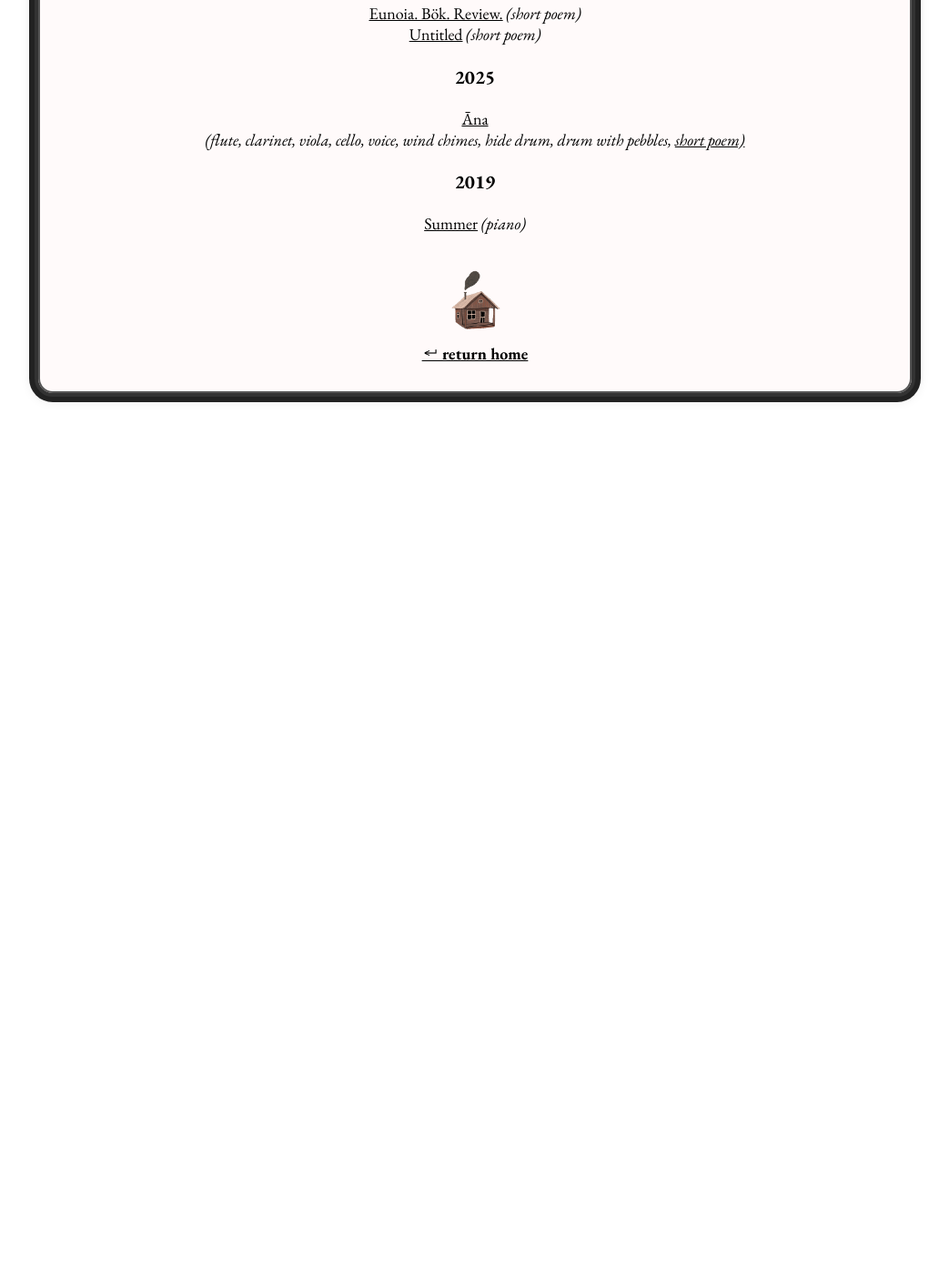
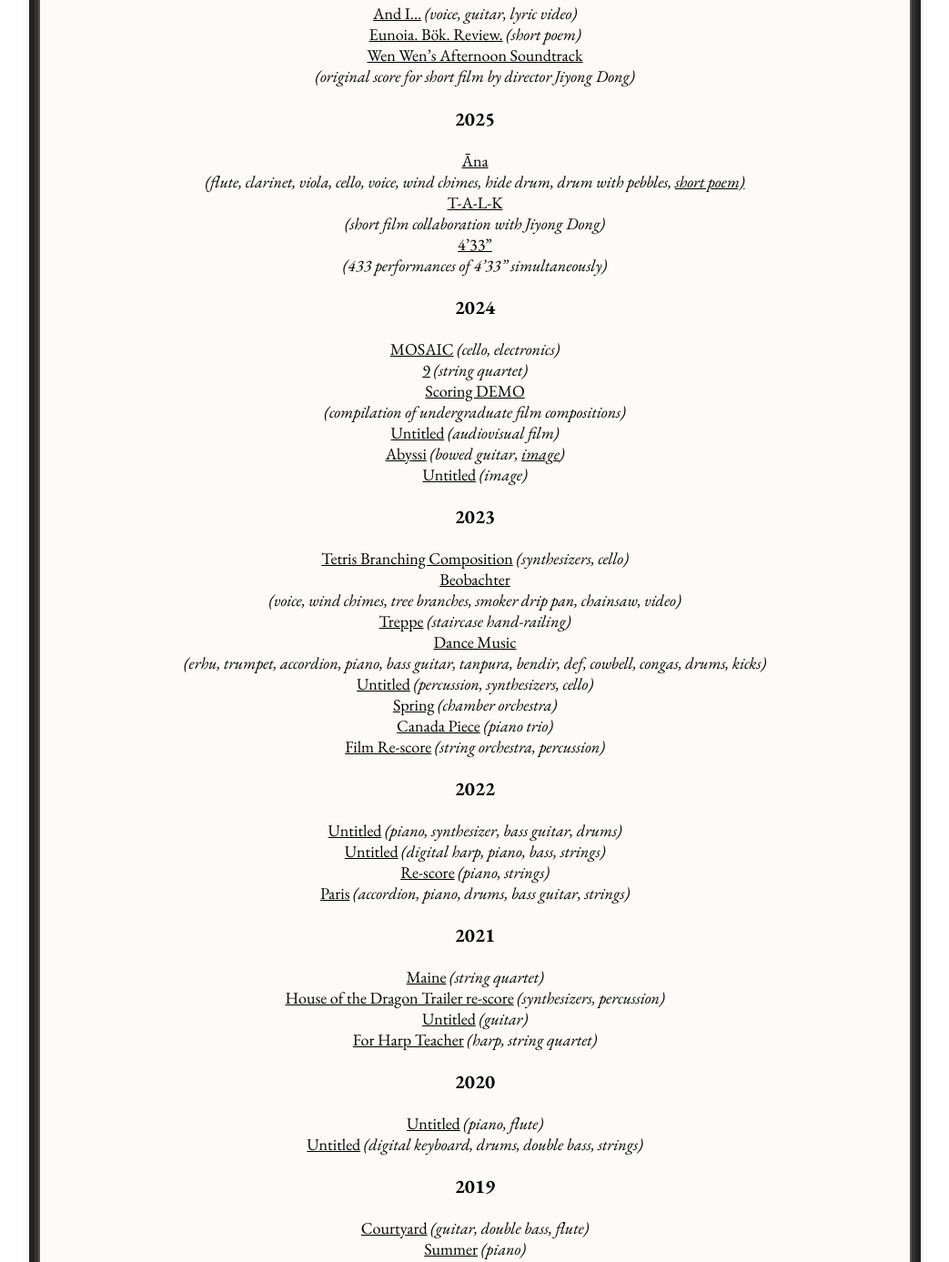
Before and after one commit to noalund/noalund.com, a plain HTML site: page projects.html in a window 1280 px wide. Shown: the part 383-1770 px from the top of the page at 91% size, without its empty margins (118-1161 px from the left). Before the commit the page ends 869 px from the top, so only its background shows below. Drawn offline with Linux system fonts and the light colour scheme.

Commit message:
adding a bunch of stuff

```diff
--- a/projects.html
+++ b/projects.html
@@ -25,17 +25,65 @@
 
             <h3>2026</h3>
             <ul>
+                <li><a href="">And I...</a> <em>(voice, guitar, lyric video)</em></li>
                 <li><a href="poems.html#eunoia">Eunoia. B&ouml;k. Review.</a> <em>(short poem)</em></li>
-                <li><a href="poems.html#untitled-2026">Untitled</a> <em>(short poem)</em></li>
+                <li><a href="https://youtu.be/Yl_hB_9iQTk?si=xpCtAEPSQQzu_Ory" target="_blank" rel="noopener">Wen Wen&rsquo;s Afternoon Soundtrack</a><br> <em>(original score for short film by director Jiyong Dong)</em></li>
             </ul>
 
             <h3>2025</h3>
             <ul>
                 <li><a href="https://youtu.be/2XmHKBZUiTY?si=-LTtXaG5fGDOgBXL" target="_blank" rel="noopener">&Amacr;na</a><br><em>(flute, clarinet, viola, cello, voice, wind chimes, hide drum, drum with pebbles, <a href="poems.html#poem-from-Ana">short poem)</a></em></li>
+                <li><a href="https://youtu.be/t_kuZPgAkXc?si=Kgm9QxVQyVPDR3ml" target="_blank" rel="noopener">T-A-L-K</a><br> <em>(short film collaboration with Jiyong Dong)</em></li>
+                <li><a href="https://youtu.be/UptjFdTbHmg?si=6-s2dIzV-xqLfaj2" target="_blank" rel="noopener">4&rsquo;33&rdquo;</a><br> <em>(433 performances of 4&rsquo;33&rdquo; simultaneously)</em></li>
+            </ul>
+
+            <h3>2024</h3>
+            <ul>
+                <li><a href="https://youtu.be/e6UDhzT9sMo?si=grm8GRiAl6EACcAP" target="_blank" rel="noopener">MOSAIC</a> <em>(cello, electronics)</em></li>
+                <li><a href="https://youtu.be/_tPJzwRuINc?si=m_HnogXPaL9kUrKI" target="_blank" rel="noopener">9</a> <em>(string quartet)</em></li>
+                <li><a href="https://youtu.be/TpzdyG1cgTM?si=P4huJ9kTC-wj-9BA" target="_blank" rel="noopener">Scoring DEMO</a><br> <em>(compilation of undergraduate film compositions)</em></li>
+                <li><a href="https://youtu.be/E5Jbqe_N4bg?si=sESA1aThu_j63XK8" target="_blank" rel="noopener">Untitled</a> <em>(audiovisual film)</em></li>
+                <li><a href="audio/abyssi.mp3" target="_blank" rel="noopener">Abyssi</a> <em>(bowed guitar, <a href="images.html#abyssi" target="_blank" rel="noopener">image</a>)</em></li>
+                <li><a href="images.html#untitled-2024" target="_blank" rel="noopener">Untitled</a> <em>(image)</em></li>
+            </ul>
+
+            <h3>2023</h3>
+            <ul>
+                <li><a href="https://youtu.be/XAkkfuXKVNM?si=zcFcq2OyNcWk7ZcL" target="_blank" rel="noopener">Tetris Branching Composition</a> <em>(synthesizers, cello)</em></li>
+                <li><a href="https://youtu.be/fBzIY-AE1i4?si=2AH_WvTx_uN57PrO" target="_blank" rel="noopener">Beobachter</a><br> <em>(voice, wind chimes, tree branches, smoker drip pan, chainsaw, video)</em></li>
+                <li><a href="https://youtu.be/ud4xB9ghm9Q?si=LRRwvpu1XU_GOEPp" target="_blank" rel="noopener">Treppe</a> <em>(staircase hand-railing)</em></li>
+                <li><a href="audio/dance-music.mp3" target="_blank" rel="noopener">Dance Music</a><br> <em>(erhu, trumpet, accordion, piano, bass guitar, tanpura, bendir, def, cowbell, congas, drums, kicks)</em></li>
+                <li><a href="audio/untitled-2023.mp3" target="_blank" rel="noopener">Untitled</a> <em>(percussion, synthesizers, cello)</em></li>
+                <li><a href="https://youtu.be/Tcc7-eqI0q8?si=QVHYaUH0gty_5iE2" target="_blank" rel="noopener">Spring</a> <em>(chamber orchestra)</em></li>
+                <li><a href="https://youtu.be/j0i4FGvHkfo?si=yEaJLDYmXPTenXp4" target="_blank" rel="noopener">Canada Piece</a> <em>(piano trio)</em></li>
+                <li><a href="https://youtu.be/xsDadZOOH74?si=U2SVLI8X4HBUmMit" target="_blank" rel="noopener">Film Re-score</a> <em>(string orchestra, percussion)</em></li>
+            </ul>
+
+            <h3>2022</h3>
+            <ul>
+                <li><a href="audio/untitled-2022-2.mp3" target="_blank" rel="noopener">Untitled</a> <em>(piano, synthesizer, bass guitar, drums)</em></li>
+                <li><a href="audio/untitled-2022.mp3" target="_blank" rel="noopener">Untitled</a> <em>(digital harp, piano, bass, strings)</em></li>
+                <li><a href="https://youtu.be/f28NffOBi5o?si=g_EJZo_tHIEBMGmJ" target="_blank" rel="noopener">Re-score</a> <em>(piano, strings)</em></li>
+                <li><a href="audio/paris.mp3" target="_blank" rel="noopener">Paris</a> <em>(accordion, piano, drums, bass guitar, strings)</em></li>
+            </ul>
+
+            <h3>2021</h3>
+            <ul>
+                <li><a href="https://youtu.be/c0v3UfuRb88?si=6e4UzXuRtu-5Gbg1" target="_blank" rel="noopener">Maine</a> <em>(string quartet)</em></li>
+                <li><a href="https://youtu.be/Gv2X-hcQ2go?si=lxh8SrcCmyP88UuK" target="_blank" rel="noopener">House of the Dragon Trailer re-score</a> <em>(synthesizers, percussion)</em></li>
+                <li><a href="audio/untitled-2021.mp3" target="_blank" rel="noopener">Untitled</a> <em>(guitar)</em></li>
+                <li><a href="audio/for-harp-teacher.mp3" target="_blank" rel="noopener">For Harp Teacher</a> <em>(harp, string quartet)</em></li>
+            </ul>
+
+            <h3>2020</h3>
+            <ul>
+                <li><a href="audio/untitled-2020-2.mp3" target="_blank" rel="noopener">Untitled</a> <em>(piano, flute)</em></li>
+                <li><a href="audio/untitled-2020.mp3" target="_blank" rel="noopener">Untitled</a> <em>(digital keyboard, drums, double bass, strings)</em></li>
             </ul>
 
             <h3>2019</h3>
             <ul>
+                <li><a href="audio/courtyard.mp3" target="_blank" rel="noopener">Courtyard</a> <em>(guitar, double bass, flute)</em></li>
                 <li><a href="audio/summer.mp3" target="_blank" rel="noopener">Summer</a> <em>(piano)</em></li>
             </ul>
 
```
